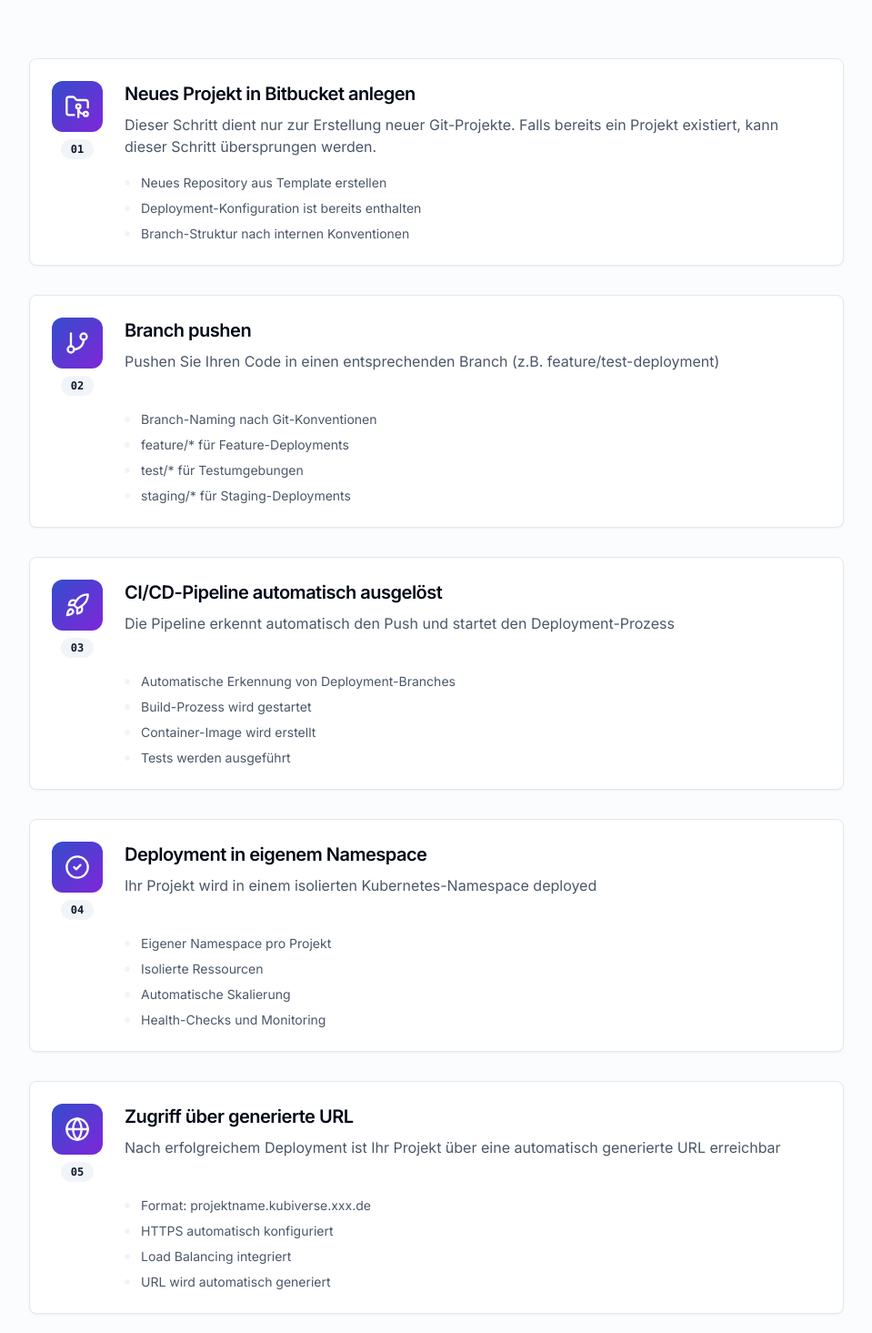
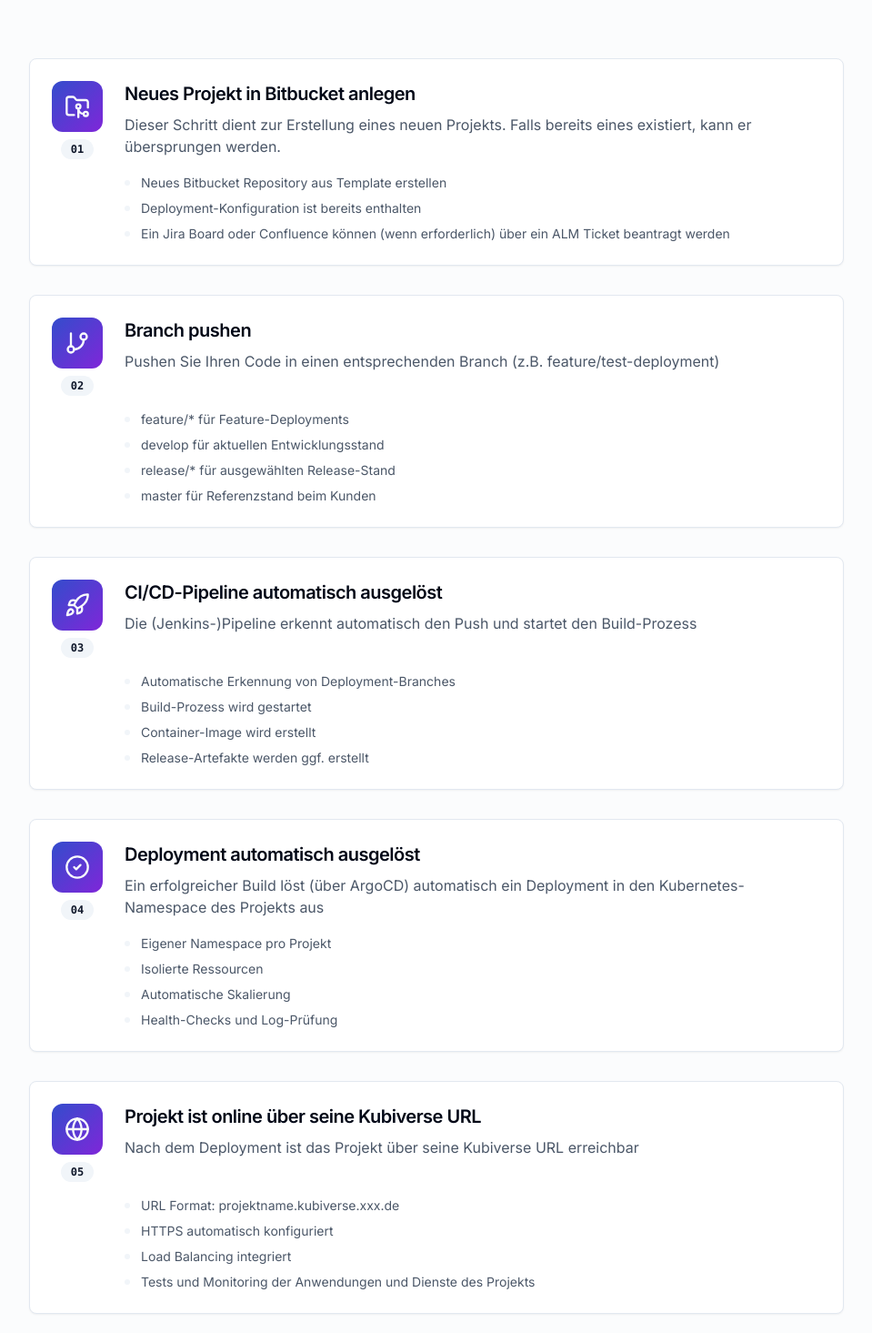
Before and after one commit to Marinek/kubiverse-portal, a React (Vite) app in the folder portal/: page / in a window 1280 px wide. Shown: the part 2125-3590 px from the top of the page at 91% size, without its empty margins (160-1119 px from the left). Built offline with nearby package versions, Linux system fonts and the light colour scheme; no server answers.

Commit message:
Update deploymentguide beschreibungen

```diff
--- a/portal/src/components/DeploymentGuide.tsx
+++ b/portal/src/components/DeploymentGuide.tsx
@@ -19,12 +19,13 @@ export const DeploymentGuide = () => {
       number: "01",
       icon: FolderGit2,
       title: "Neues Projekt in Bitbucket anlegen",
-      description: "Dieser Schritt dient nur zur Erstellung neuer Git-Projekte. Falls bereits ein Projekt existiert, kann dieser Schritt übersprungen werden.",
+      description: "Dieser Schritt dient zur Erstellung eines neuen Projekts. Falls bereits eines existiert, kann er übersprungen werden.",
       details: [
-        "Neues Repository aus Template erstellen",
+        "Neues Bitbucket Repository aus Template erstellen",
         "Deployment-Konfiguration ist bereits enthalten",
-        "Branch-Struktur nach internen Konventionen"
-      ]
+        "Ein Jira Board oder Confluence können (wenn erforderlich) über ein ALM Ticket beantragt werden"
+      ],
+      link: "https://bitbucket.materna.net"
     },
     {
       number: "02",
@@ -32,46 +33,49 @@ export const DeploymentGuide = () => {
       title: "Branch pushen",
       description: "Pushen Sie Ihren Code in einen entsprechenden Branch (z.B. feature/test-deployment)",
       details: [
-        "Branch-Naming nach Git-Konventionen",
         "feature/* für Feature-Deployments",
-        "test/* für Testumgebungen",
-        "staging/* für Staging-Deployments"
-      ]
+        "develop für aktuellen Entwicklungsstand",
+        "release/* für ausgewählten Release-Stand",
+        "master für Referenzstand beim Kunden"
+      ],
+      link: "https://bitbucket.materna.net"
     },
     {
       number: "03",
       icon: Rocket,
       title: "CI/CD-Pipeline automatisch ausgelöst",
-      description: "Die Pipeline erkennt automatisch den Push und startet den Deployment-Prozess",
+      description: "Die (Jenkins-)Pipeline erkennt automatisch den Push und startet den Build-Prozess",
       details: [
         "Automatische Erkennung von Deployment-Branches",
         "Build-Prozess wird gestartet",
         "Container-Image wird erstellt",
-        "Tests werden ausgeführt"
-      ]
+        "Release-Artefakte werden ggf. erstellt"
+      ],
+      link: "https://fms-jenkins.materna.net"
     },
     {
       number: "04",
       icon: CheckCircle2,
-      title: "Deployment in eigenem Namespace",
-      description: "Ihr Projekt wird in einem isolierten Kubernetes-Namespace deployed",
+      title: "Deployment automatisch ausgelöst",
+      description: "Ein erfolgreicher Build löst (über ArgoCD) automatisch ein Deployment in den Kubernetes-Namespace des Projekts aus",
       details: [
         "Eigener Namespace pro Projekt",
         "Isolierte Ressourcen",
         "Automatische Skalierung",
-        "Health-Checks und Monitoring"
-      ]
+        "Health-Checks und Log-Prüfung"
+      ],
+      link: "https://argocd.fms-kubiverse.materna.net/"
     },
     {
       number: "05",
       icon: Globe,
-      title: "Zugriff über generierte URL",
-      description: "Nach erfolgreichem Deployment ist Ihr Projekt über eine automatisch generierte URL erreichbar",
+      title: "Projekt ist online über seine Kubiverse URL",
+      description: "Nach dem Deployment ist das Projekt über seine Kubiverse URL erreichbar",
       details: [
-        "Format: projektname.kubiverse.xxx.de",
+        "URL Format: projektname.kubiverse.xxx.de",
         "HTTPS automatisch konfiguriert",
         "Load Balancing integriert",
-        "URL wird automatisch generiert"
+        "Tests und Monitoring der Anwendungen und Dienste des Projekts"
       ]
     }
   ];
```
